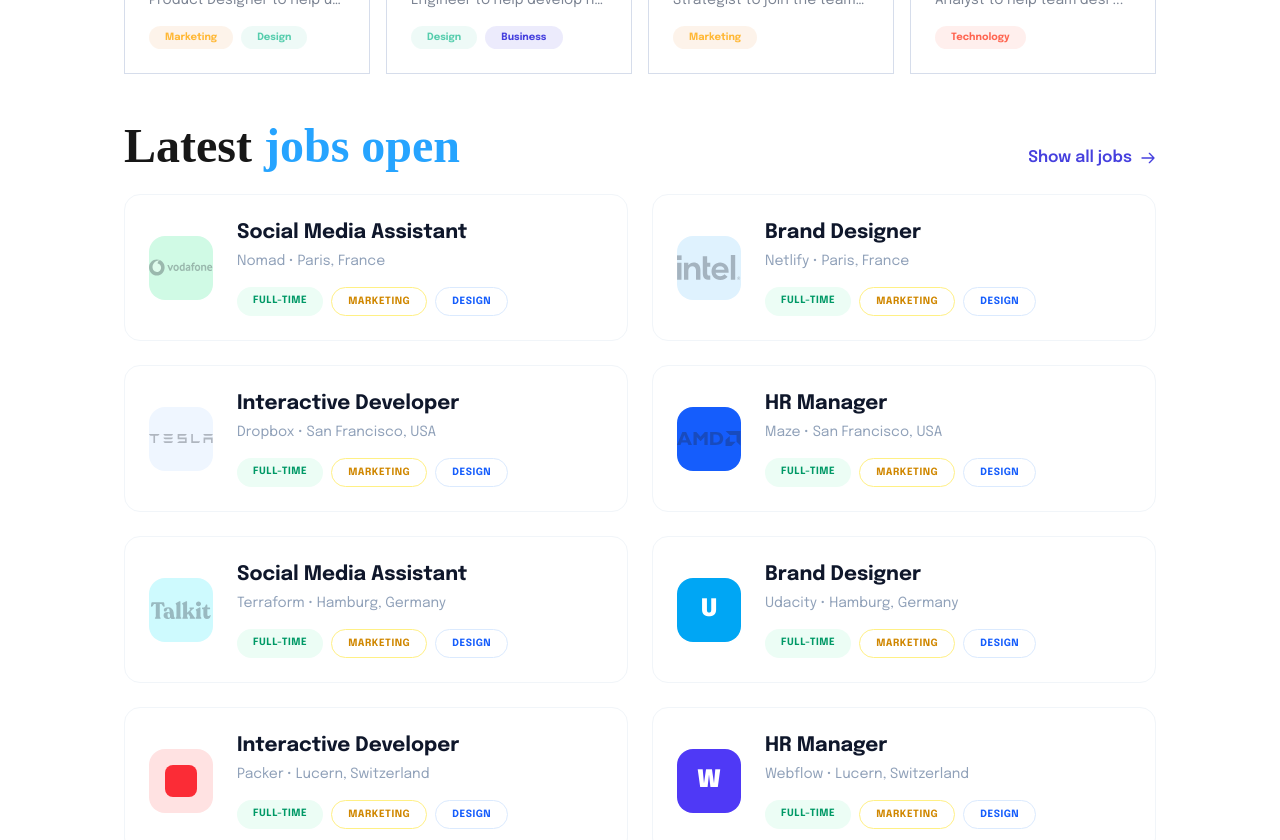
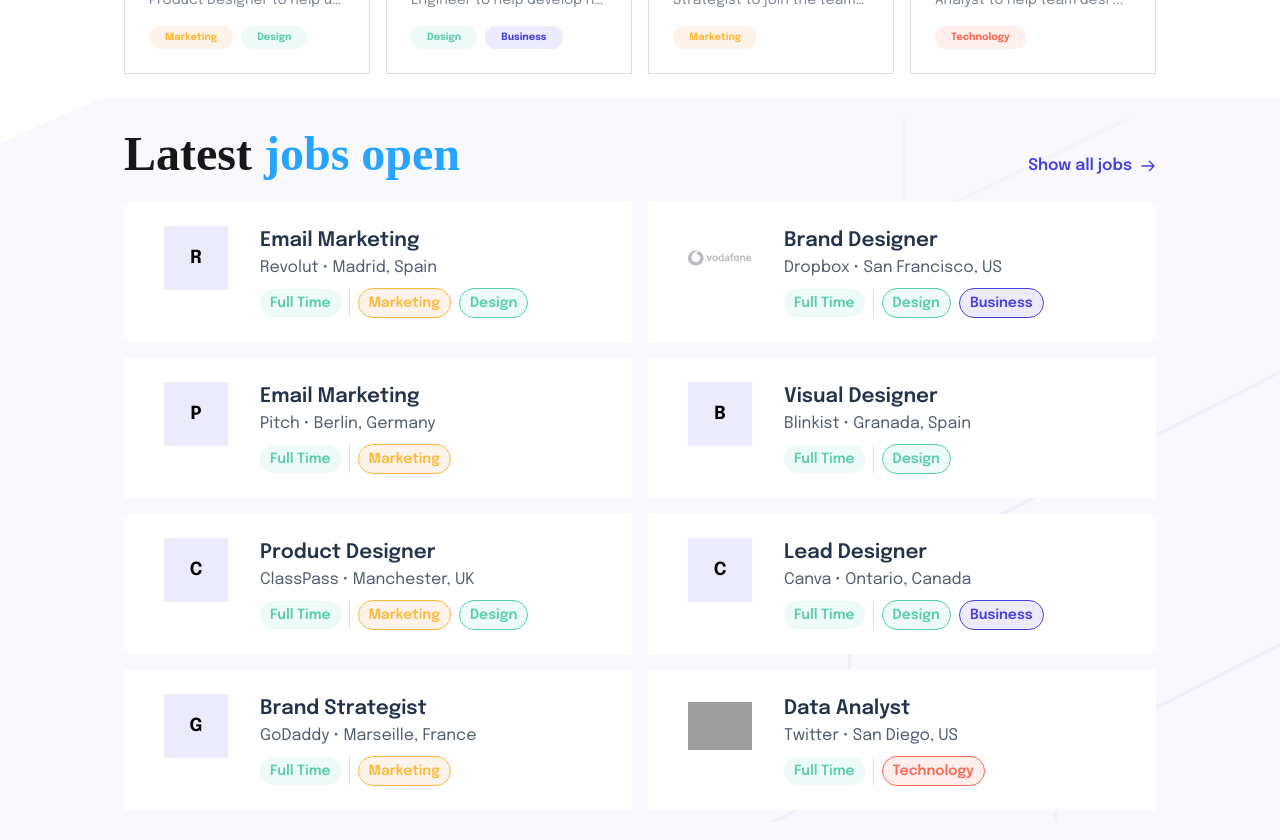
Before and after one commit to imam0321/qtack_task_client, a Next.js app: page / in a window 1280 px wide. Shown: the part 2260-3100 px from the top of the page. Built offline with nearby package versions, Linux system fonts and the light colour scheme; grey boxes are pictures that could not be loaded; a web font is replaced by a local one.

Commit message:
refactor latestJobs section styling improvments

```diff
--- a/src/components/modules/home/FeaturedJobs.tsx
+++ b/src/components/modules/home/FeaturedJobs.tsx
@@ -11,7 +11,7 @@
   icon?: string;
 }
 
-const featuredJobs: IJob[] = [
+export const featuredJobs: IJob[] = [
   { title: "Email Marketing", company: "Revolut", location: "Madrid, Spain", type: "Full Time", description: "Revolut is looking for Email Marketing to help team ma ...", tags: ["Marketing", "Design"] },
   { title: "Brand Designer", company: "Dropbox", location: "San Francisco, US", type: "Full Time", icon: "/icons/vodafone.svg", description: "Dropbox is looking for Brand Designer to help the team t ...", tags: ["Design", "Business"] },
   { title: "Email Marketing", company: "Pitch", location: "Berlin, Germany", type: "Full Time", description: "Pitch is looking for Customer Manager to join marketing t ...", tags: ["Marketing"] },
--- /dev/null
+++ b/src/components/modules/home/LatestJobCard.tsx
@@ -0,0 +1,72 @@
+import Image from "next/image";
+import { IJob } from "./FeaturedJobs";
+
+const CATEGORY_COLOR: Record<string, string> = {
+  Design: "bg-[#56CDAD1A] text-[#56CDAD] border border-[#56CDAD]",
+  Sales: "bg-[#56CDAD1A] text-[#56CDAD] border border-[#56CDAD]",
+  Marketing: "bg-[#EB85331A] text-[#FFB836] border border-[#FFB836]",
+  Finance: "bg-[#FF65501A] text-[#FF6550] border border-[#FF6550]",
+  Technology: "bg-[#FF65501A] text-[#FF6550] border border-[#FF6550]",
+  Engineering: "bg-[#56CDAD1A] text-[#56CDAD] border border-[#56CDAD]",
+  Business: "bg-[#4640DE1A] text-[#4640DE] border border-[#4640DE]",
+  "Human Resources": "bg-[#FFB8361A] text-[#FFB836] border border-[#FFB836]",
+};
+
+const JOB_TYPE_COLOR: Record<string, string> = {
+  "Full Time": "bg-[#56CDAD1A] text-[#56CDAD]",
+  "Part Time": "bg-[#56CDAD1A] text-[#56CDAD]",
+  Remote: "bg-[#56CDAD1A] text-[#56CDAD]",
+  Contract: "bg-[#56CDAD1A] text-[#56CDAD]",
+  Internship: "bg-[#56CDAD1A] text-[#56CDAD]",
+};
+
+export default function LatestJobCard({ job }: { job: IJob }) {
+  return (
+    <div
+      className="flex flex-col bg-white gap-4 md:px-10 md:py-6 p-4 sm:flex-row sm:items-start"
+    >
+      <div
+        className="flex h-16 w-16 shrink-0 items-center justify-center sm:mr-4"
+      >
+        {job.icon ? (
+          <Image
+            src={job.icon}
+            alt={job.company}
+            width={64}
+            height={64}
+            className="h-auto w-auto object-contain"
+          />
+        ) : (<span className="flex h-16 w-16 items-center justify-center text-lg font-bold text-black bg-[#4640DE]/10">
+          {job.company[0]}
+        </span>)}
+      </div>
+
+      <div className="flex-1 text-start">
+        <h3 className="text-[20px] font-semibold text-[#25324B]">
+          {job.title}
+        </h3>
+        <p className="text-[#515B6F]">
+          {job.company} • {job.location}
+        </p>
+
+        <div className="mt-2 flex items-center gap-1 md:gap-2">
+          <span
+            className={`rounded-full px-2.5 py-1 text-sm font-semibold text-nowrap
+  ${JOB_TYPE_COLOR[job.type] || "bg-gray-100 text-gray-600"}`}
+          >
+            {job.type}
+          </span>
+          <div className="w-px h-7 bg-[#D6DDEB]"></div>
+          {job.tags.map((tag, i) => (
+            <span
+              key={i}
+              className={`rounded-full px-2.5 py-1 text-sm font-semibold ${CATEGORY_COLOR[tag] || "bg-gray-100 text-gray-600"}`}
+            >
+              {tag}
+            </span>
+          ))}
+        </div>
+      </div>
+    </div>
+  )
+}
--- a/src/components/modules/home/LatestJobs.tsx
+++ b/src/components/modules/home/LatestJobs.tsx
@@ -1,145 +1,54 @@
 import Link from "next/link";
 import Image from "next/image";
+import LatestJobCard from "./LatestJobCard";
+import { featuredJobs } from "./FeaturedJobs";
 
-const latestJobs = [
-  {
-    title: "Social Media Assistant",
-    company: "Nomad",
-    location: "Paris, France",
-    icon: "/icons/vodafone.svg",
-    iconBg: "bg-emerald-100",
-    tags: ["Full-Time", "Marketing", "Design"],
-    isFullTime: true
-  },
-  {
-    title: "Brand Designer",
-    company: "Netlify",
-    location: "Paris, France",
-    icon: "/icons/intel.svg",
-    iconBg: "bg-sky-100",
-    tags: ["Full-Time", "Marketing", "Design"],
-    isFullTime: true
-  },
-  {
-    title: "Interactive Developer",
-    company: "Dropbox",
-    location: "San Francisco, USA",
-    icon: "/icons/tesla.svg",
-    iconBg: "bg-blue-50",
-    tags: ["Full-Time", "Marketing", "Design"],
-    isFullTime: true
-  },
-  {
-    title: "HR Manager",
-    company: "Maze",
-    location: "San Francisco, USA",
-    icon: "/icons/amd.svg",
-    iconBg: "bg-blue-600",
-    isSpin: true,
-    tags: ["Full-Time", "Marketing", "Design"],
-    isFullTime: true
-  },
-  {
-    title: "Social Media Assistant",
-    company: "Terraform",
-    location: "Hamburg, Germany",
-    icon: "/icons/talkit.svg",
-    iconBg: "bg-cyan-100",
-    tags: ["Full-Time", "Marketing", "Design"],
-    isFullTime: true
-  },
-  {
-    title: "Brand Designer",
-    company: "Udacity",
-    location: "Hamburg, Germany",
-    iconText: "U",
-    iconBg: "bg-sky-500 text-white font-black text-2xl",
-    tags: ["Full-Time", "Marketing", "Design"],
-    isFullTime: true
-  },
-  {
-    title: "Interactive Developer",
-    company: "Packer",
-    location: "Lucern, Switzerland",
-    iconBg: "bg-red-100",
-    iconDot: "bg-red-500",
-    tags: ["Full-Time", "Marketing", "Design"],
-    isFullTime: true
-  },
-  {
-    title: "HR Manager",
-    company: "Webflow",
-    location: "Lucern, Switzerland",
-    iconText: "W",
-    iconBg: "bg-indigo-600 text-white font-black text-2xl",
-    tags: ["Full-Time", "Marketing", "Design"],
-    isFullTime: true
-  }
-];
+
 
 export default function LatestJobs() {
   return (
-    <section className="lg:px-31 px-4 py-6">
+    <section className="relative overflow-hidden bg-[#F8F8FD]"
+      style={{
+        clipPath:
+          "polygon(8% 0, 100% 0, 100% 100%, 100% 100%, 0 100%, 0 100%, 0 6%)",
+      }}
+    >
+      {/* Background Pattern (no padding, full bleed) */}
+      <div className="pointer-events-none absolute inset-0 z-0">
+        <div className="absolute right-0 top-0 h-full w-1/2 opacity-20">
+          <Image
+            src="/patterns/pattern-2.jpg"
+            alt="background pattern"
+            fill
+            className="object-right object-contain"
+          />
+        </div>
+      </div>
 
-      <div className="flex flex-col sm:flex-row justify-between md:items-end items-start md:mb-6 mb-2 gap-4">
-        <h2 className="md:text-5xl text-[2rem] font-semibold font-clash-display">
+      {/* Content */}
+      <div className="relative z-10 px-4 py-8 lg:px-31">
+        {/* Header */}
+        <div className="mb-2 flex flex-col items-start justify-between gap-4 sm:flex-row md:mb-6 md:items-end">
+          <h2 className="text-[2rem] font-semibold font-clash-display md:text-5xl">
             Latest <span className="text-[#26A4FF]">jobs open</span>
           </h2>
 
-        {/* Link */}
-        <Link
-          href="#"
-          className="text-[#4640DE] font-semibold md:flex items-center md:mt-2 hidden"
-        >
+          <Link href="#" className="hidden items-center font-semibold text-[#4640DE] md:flex">
             Show all jobs
-          <svg
-            className="w-4 h-4 ml-2"
-            fill="none"
-            stroke="currentColor"
-            viewBox="0 0 24 24"
-          >
-            <path
-              d="M14 5l7 7m0 0l-7 7m7-7H3"
-              strokeLinecap="round"
-              strokeLinejoin="round"
-              strokeWidth="2"
-            />
+            <svg className="ml-2 h-4 w-4" fill="none" stroke="currentColor" viewBox="0 0 24 24">
+              <path d="M14 5l7 7m0 0l-7 7m7-7H3" strokeLinecap="round" strokeLinejoin="round" strokeWidth="2" />
             </svg>
           </Link>
         </div>
 
-      <div className="grid grid-cols-1 md:grid-cols-2 gap-6">
-        {latestJobs.map((job, index) => (
-          <div key={index} className="bg-white p-6 rounded-2xl border border-slate-100 flex flex-col sm:flex-row items-center sm:items-start lg:items-center hover:shadow-xl hover:shadow-blue-900/5 transition-all duration-300 hover:-translate-y-1 group">
-            <div className={`w-16 h-16 shrink-0 ${job.iconBg} rounded-2xl flex items-center justify-center mr-0 sm:mr-6 mb-4 sm:mb-0 transition-transform group-hover:scale-110 duration-300`}>
-              {job.icon ? (
-                <Image src={job.icon} alt={job.company} width={32} height={32} className={`object-contain w-auto h-auto ${job.isSpin ? 'animate-spin-slow' : ''}`} />
-              ) : job.iconDot ? (
-                <div className={`w-8 h-8 rounded-lg ${job.iconDot}`}></div>
-              ) : (
-                <span className="font-black text-2xl">{job.iconText}</span>
-              )}
-            </div>
-
-            <div className="flex-1 text-center sm:text-left">
-              <h3 className="font-bold text-xl text-slate-900 group-hover:text-blue-600 transition-colors">{job.title}</h3>
-              <p className="text-slate-400 text-sm mt-1">{job.company} • {job.location}</p>
-
-              <div className="flex flex-wrap justify-center sm:justify-start gap-2 mt-4">
-                <span className="bg-emerald-50 text-emerald-600 text-[10px] font-bold px-4 py-1.5 rounded-full uppercase tracking-wider">
-                  Full-Time
-                </span>
-                <span className="border border-yellow-200 text-yellow-600 text-[10px] font-bold px-4 py-1.5 rounded-full uppercase tracking-wider">
-                  Marketing
-                </span>
-                <span className="border border-blue-100 text-blue-600 text-[10px] font-bold px-4 py-1.5 rounded-full uppercase tracking-wider">
-                  Design
-                </span>
+        {/* Grid */}
+        <div className="grid grid-cols-1 gap-4 md:grid-cols-2">
+          {featuredJobs.map((job, i) => (
+            <LatestJobCard key={i} job={job} />
+          ))}
         </div>
       </div>
-          </div>
-        ))}
-      </div>
     </section>
+
   );
 }
```
Also changed, not shown: public/patterns/Landing Page/pattern-2/Pattern.svg (added), 1 other file (tests, documents, lock files or other folders). Lines whose indentation alone changed are shown as unchanged.
